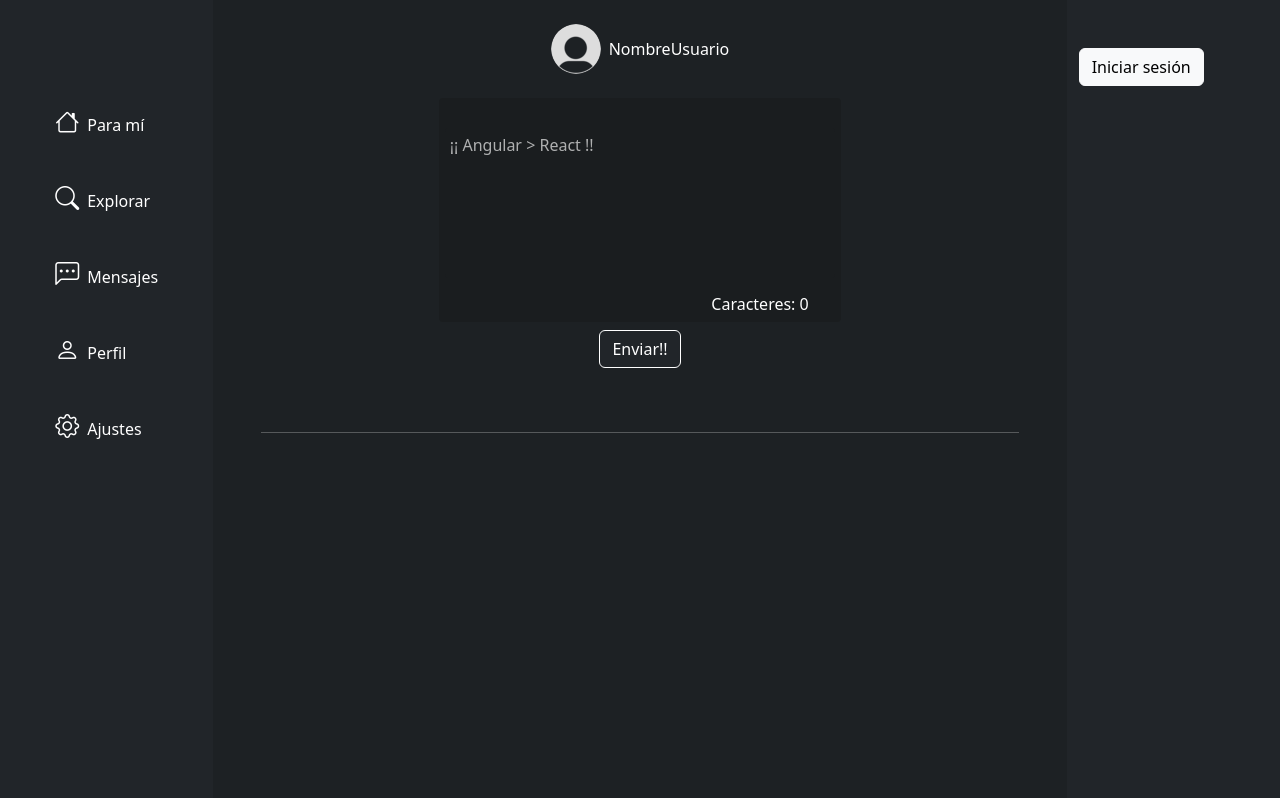
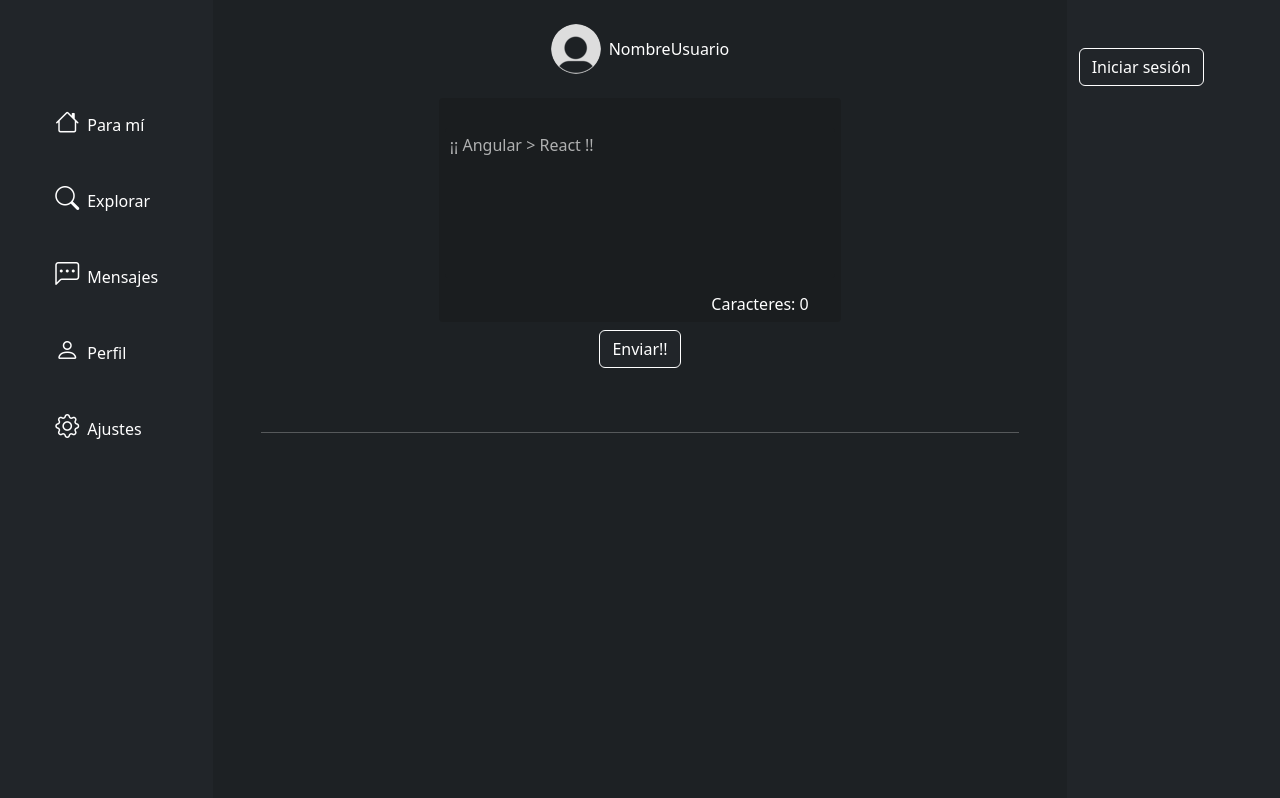
Before and after one commit to DemboNauta/DevThreads, an Angular app: page / in a window 1280 px wide. Shown: the top 798 px of the page. Built offline with nearby package versions, Linux system fonts and the light colour scheme; no server answers.

Commit message:
Modificados los estilos del boton IniciarSesion

```diff
--- a/src/app/sidebars/login/login.component.css
+++ b/src/app/sidebars/login/login.component.css
@@ -0,0 +1,10 @@
+#btnIniciarSesion{
+    border: 1px solid white;
+    color: white;
+    transition: all 0.2s linear;
+}
+#btnIniciarSesion:hover{
+    background-color: white;
+    color: #212529;
+    border: 1px solid #212529;
+}
--- a/src/app/sidebars/login/login.component.html
+++ b/src/app/sidebars/login/login.component.html
@@ -21,4 +21,4 @@
 	</div>
 </ng-template>
 
-<button class="btn btn-light" (click)="open(loginModal)">Iniciar sesión</button>
+<button id="btnIniciarSesion" class="btn" (click)="open(loginModal)">Iniciar sesión</button>
```
